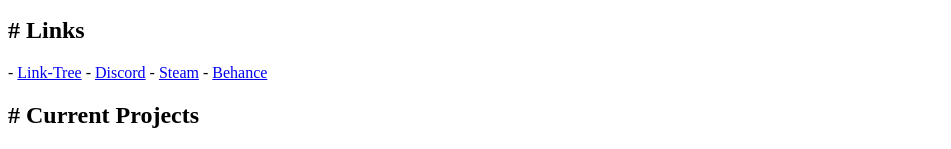
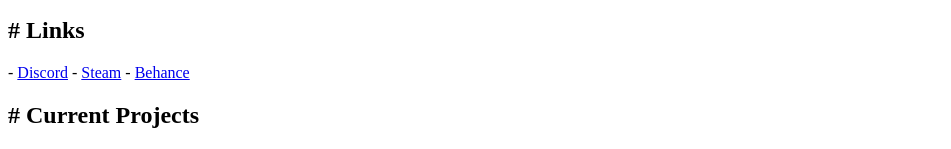
Before and after one commit to b1tranger/b1tranger, a plain HTML site: page index.html in a window 1280 px wide. Shown: the part 422-571 px from the top of the page, without its empty margins (0-951 px from the left). Drawn offline with Linux system fonts and the light colour scheme.

Commit message:
Update index.html

```diff
--- a/index.html
+++ b/index.html
@@ -14,7 +14,7 @@
 
     <h2># Links</h2>
 
-    - <a href="https://forms.gle/ifDSTsdRaG9c4zJ3A">Link-Tree</a>
+    <!-- - <a href="https://forms.gle/ifDSTsdRaG9c4zJ3A">Link-Tree</a> -->
     - <a href="https://discordapp.com/users/461953229299646471">Discord</a>
     - <a href="https://steamcommunity.com/id/BitRanger/">Steam</a>
     - <a href="https://www.behance.net/b1tranger">Behance</a>
```
